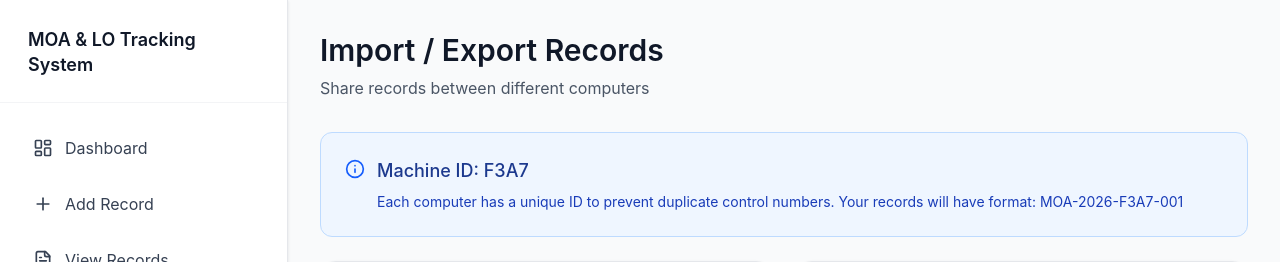
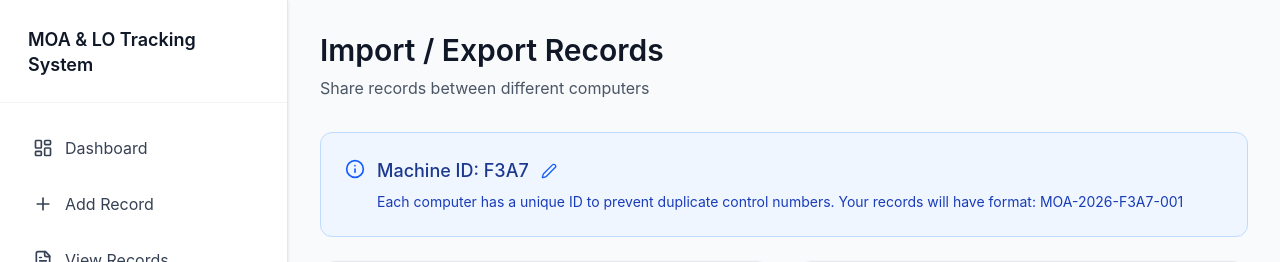
Before and after one commit to romji011804/MOA_LO-FIGMA, a React (Vite) app: page /import-export in a window 1280 px wide. Shown: the top 262 px of the page. Built offline with nearby package versions, Linux system fonts and the light colour scheme.

Commit message:
Replace random machine IDs with user-friendly custom identifiers

```diff
--- a/src/app/components/AddRecord.tsx
+++ b/src/app/components/AddRecord.tsx
@@ -84,26 +84,49 @@
   }, [editId]);
 
   const generateControlNumber = (records: RecordItem[]) => {
-    // Get or create a unique machine identifier
+    // Get or prompt for machine identifier (user's preferred name)
     const getMachineId = () => {
       let machineId = localStorage.getItem('machine-id');
       if (!machineId) {
-        // Generate a unique 4-character machine ID
-        machineId = Math.random().toString(36).substring(2, 6).toUpperCase();
-        localStorage.setItem('machine-id', machineId);
+        // Prompt user for a preferred name/identifier
+        const userInput = prompt(
+          'Enter a unique identifier for this computer (e.g., OFFICE1, BRANCH2, ADMIN):\n\n' +
+          'This will be used in control numbers like: MOA-2026-OFFICE1-001\n\n' +
+          'Use 2-10 characters (letters and numbers only)'
+        );
+
+        if (userInput) {
+          // Clean and validate input
+          machineId = userInput
+            .trim()
+            .toUpperCase()
+            .replace(/[^A-Z0-9]/g, '') // Remove special characters
+            .substring(0, 10); // Max 10 characters
+
+          if (machineId.length < 2) {
+            // Fallback to random if too short
+            machineId = Math.random().toString(36).substring(2, 6).toUpperCase();
+          }
+
+          localStorage.setItem('machine-id', machineId);
+        } else {
+          // User cancelled, use random
+          machineId = Math.random().toString(36).substring(2, 6).toUpperCase();
+          localStorage.setItem('machine-id', machineId);
+        }
       }
       return machineId;
     };
 
     const machineId = getMachineId();
     const numbers = records
-      .map((record) => record.controlNumber.match(/MOA-\d{4}-([A-Z0-9]{4})-(\d+)/))
+      .map((record) => record.controlNumber.match(/MOA-\d{4}-([A-Z0-9]+)-(\d+)/))
       .filter((match) => match && match[1] === machineId) // Only count this machine's records
       .map((match) => (match ? Number(match[2]) : 0));
     const next = (numbers.length ? Math.max(...numbers) : 0) + 1;
     const year = new Date().getFullYear();
 
-    // Format: MOA-2026-A1B2-001 (Year-MachineID-Sequence)
+    // Format: MOA-2026-OFFICE1-001 (Year-MachineID-Sequence)
     return `MOA-${year}-${machineId}-${String(next).padStart(3, "0")}`;
   };
 
--- a/src/app/components/ImportExport.tsx
+++ b/src/app/components/ImportExport.tsx
@@ -1,15 +1,18 @@
 import { useState } from "react";
-import { Download, Upload, AlertCircle, CheckCircle, Info } from "lucide-react";
+import { Download, Upload, AlertCircle, CheckCircle, Info, Edit2 } from "lucide-react";
 import {
   exportRecordsToJSON,
   importRecordsFromJSON,
   getMachineId,
+  setMachineId,
   type MergeResult,
 } from "../mergeRecords";
 
 export function ImportExport() {
   const [importResult, setImportResult] = useState<MergeResult | null>(null);
-  const machineId = getMachineId();
+  const [machineId, setMachineIdState] = useState(getMachineId());
+  const [isEditing, setIsEditing] = useState(false);
+  const [editValue, setEditValue] = useState(machineId);
 
   const handleExport = () => {
     const json = exportRecordsToJSON();
@@ -38,6 +41,36 @@
     event.target.value = ""; // Reset input
   };
 
+  const handleEditMachineId = () => {
+    setIsEditing(true);
+    setEditValue(machineId);
+  };
+
+  const handleSaveMachineId = () => {
+    const cleanValue = editValue.trim().toUpperCase().replace(/[^A-Z0-9]/g, '');
+
+    if (cleanValue.length < 2) {
+      alert('Machine ID must be at least 2 characters (letters and numbers only)');
+      return;
+    }
+
+    if (cleanValue.length > 10) {
+      alert('Machine ID must be 10 characters or less');
+      return;
+    }
+
+    if (setMachineId(cleanValue)) {
+      setMachineIdState(cleanValue);
+      setIsEditing(false);
+      alert('Machine ID updated! New records will use: MOA-2026-' + cleanValue + '-001');
+    }
+  };
+
+  const handleCancelEdit = () => {
+    setIsEditing(false);
+    setEditValue(machineId);
+  };
+
   return (
     <div className="p-8">
       <div className="mb-8">
@@ -53,15 +86,57 @@
         {/* Machine Info */}
         <div className="lg:col-span-2 bg-blue-50 dark:bg-blue-900/20 border border-blue-200 dark:border-blue-800 rounded-xl p-6">
           <div className="flex items-start gap-3">
-            <Info className="w-5 h-5 text-blue-600 dark:text-blue-400 mt-0.5" />
-            <div>
-              <h3 className="font-medium text-blue-900 dark:text-blue-100 mb-2">
+            <Info className="w-5 h-5 text-blue-600 dark:text-blue-400 mt-0.5 flex-shrink-0" />
+            <div className="flex-1">
+              <div className="flex items-center gap-3 mb-2">
+                <h3 className="font-medium text-blue-900 dark:text-blue-100">
                   Machine ID: {machineId}
                 </h3>
+                {!isEditing && (
+                  <button
+                    onClick={handleEditMachineId}
+                    className="text-blue-600 dark:text-blue-400 hover:text-blue-700 dark:hover:text-blue-300 transition-colors"
+                    title="Change Machine ID"
+                  >
+                    <Edit2 className="w-4 h-4" />
+                  </button>
+                )}
+              </div>
+
+              {isEditing ? (
+                <div className="space-y-3">
+                  <input
+                    type="text"
+                    value={editValue}
+                    onChange={(e) => setEditValue(e.target.value)}
+                    placeholder="e.g., OFFICE1, BRANCH2, ADMIN"
+                    maxLength={10}
+                    className="w-full px-3 py-2 rounded-lg border border-blue-300 dark:border-blue-600 bg-white dark:bg-gray-800 text-gray-900 dark:text-white text-sm"
+                  />
+                  <div className="flex gap-2">
+                    <button
+                      onClick={handleSaveMachineId}
+                      className="px-4 py-1.5 rounded-lg bg-blue-600 text-white text-sm font-medium hover:bg-blue-700 transition-colors"
+                    >
+                      Save
+                    </button>
+                    <button
+                      onClick={handleCancelEdit}
+                      className="px-4 py-1.5 rounded-lg border border-blue-300 dark:border-blue-600 text-blue-700 dark:text-blue-300 text-sm font-medium hover:bg-blue-50 dark:hover:bg-blue-900/30 transition-colors"
+                    >
+                      Cancel
+                    </button>
+                  </div>
+                  <p className="text-xs text-blue-700 dark:text-blue-300">
+                    2-10 characters, letters and numbers only. Example: OFFICE1, BRANCH2, ADMIN
+                  </p>
+                </div>
+              ) : (
                 <p className="text-sm text-blue-800 dark:text-blue-200">
                   Each computer has a unique ID to prevent duplicate control numbers.
                   Your records will have format: MOA-2026-{machineId}-001
                 </p>
+              )}
             </div>
           </div>
         </div>
--- a/src/app/mergeRecords.ts
+++ b/src/app/mergeRecords.ts
@@ -97,6 +97,7 @@
 export function getMachineId(): string {
   let machineId = localStorage.getItem('machine-id');
   if (!machineId) {
+    // This shouldn't happen in normal use, but provide fallback
     machineId = Math.random().toString(36).substring(2, 6).toUpperCase();
     localStorage.setItem('machine-id', machineId);
   }
@@ -108,6 +109,25 @@
  */
 export function isFromThisMachine(controlNumber: string): boolean {
   const machineId = getMachineId();
-  const match = controlNumber.match(/MOA-\d{4}-([A-Z0-9]{4})-\d+/);
+  const match = controlNumber.match(/MOA-\d{4}-([A-Z0-9]+)-\d+/);
   return match ? match[1] === machineId : false;
 }
+
+/**
+ * Change the machine ID (useful for renaming)
+ */
+export function setMachineId(newId: string): boolean {
+  // Validate input
+  const cleanId = newId
+    .trim()
+    .toUpperCase()
+    .replace(/[^A-Z0-9]/g, '')
+    .substring(0, 10);
+
+  if (cleanId.length < 2) {
+    return false;
+  }
+
+  localStorage.setItem('machine-id', cleanId);
+  return true;
+}
```
Also changed, not shown: 1 other file (tests, documents, lock files or other folders). Lines whose indentation alone changed are shown as unchanged.
